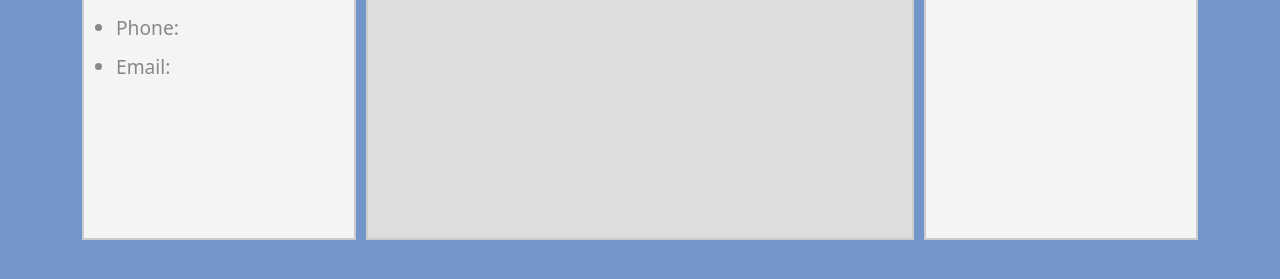
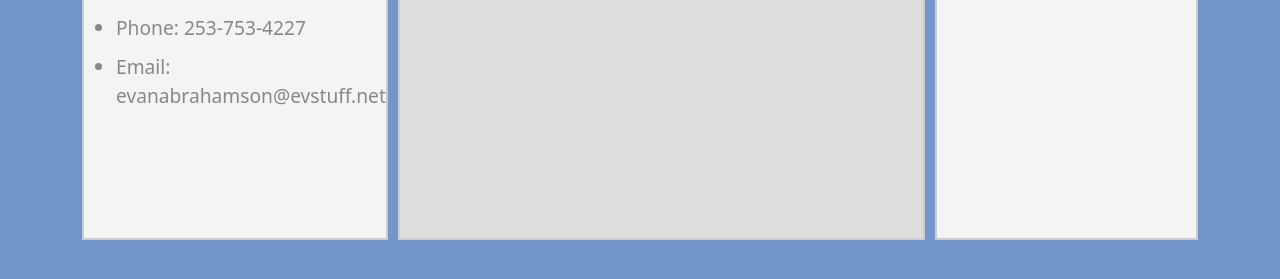
Before and after one commit to EvanAbrahamson27/EvStuff, a plain HTML site: page index.html in a window 1280 px wide. Shown: the part 521-800 px from the top of the page. Drawn offline with Linux system fonts and the light colour scheme.

Commit message:
Update index.html

```diff
--- a/index.html
+++ b/index.html
@@ -23,8 +23,8 @@
         <div class="panel left-bottom">
             <h1 class="panel-header">Information</h1>
                 <ul class="panel-list">
-                    <li>Phone: </li>
-                    <li>Email: </li>
+                    <li>Phone: 253-753-4227</li>
+                    <li>Email: evanabrahamson@evstuff.net</li>
                 </ul>
         </div>
         <div class="panel center">
```
